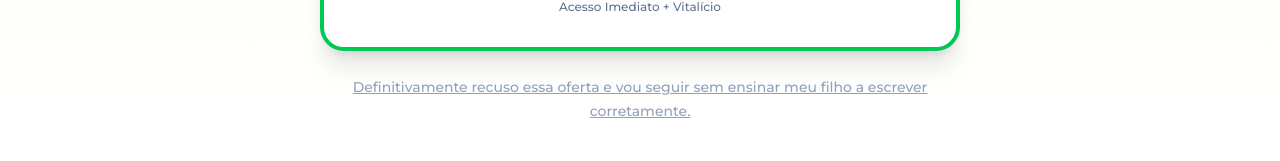
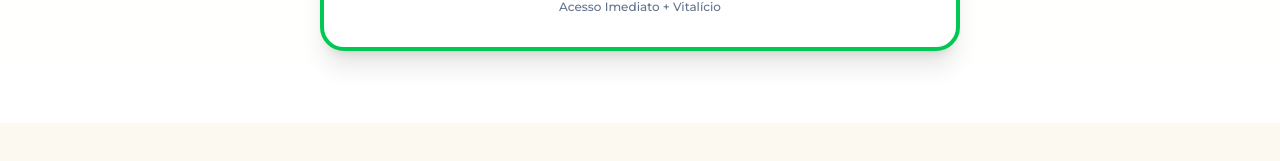
Before and after one commit to marcosandrelimadoamaral-cloud/primeira-oferta, a React (Vite) app: page /downsell in a window 1280 px wide. Shown: the part 1347-1508 px from the top of the page. After the commit the page ends 1470 px from the top, so only its background shows below. Built offline with nearby package versions, Linux system fonts and the light colour scheme.

Commit message:
feat: Update favicon and remove final decline link
Replaces the application favicon with a new version. Removes the "Definitivamente recuso" link from the Downsell component as it is no longer relevant to the user flow.

```diff
--- a/src/Downsell.tsx
+++ b/src/Downsell.tsx
@@ -82,13 +82,6 @@ export default function Downsell() {
           <p className="text-xs text-slate-500 font-medium">Acesso Imediato + Vitalício</p>
         </div>
 
-        {/* 9. RECUSA FINAL */}
-        <div className="text-center mt-6">
-          <a href="https://educacaokids.com.br" className="text-slate-400 hover:text-slate-500 underline font-medium text-sm transition-colors cursor-pointer">
-            Definitivamente recuso essa oferta e vou seguir sem ensinar meu filho a escrever corretamente.
-          </a>
-        </div>
-
       </div>
     </div>
   );
```
Also changed, not shown: public/favicon.png (added).
